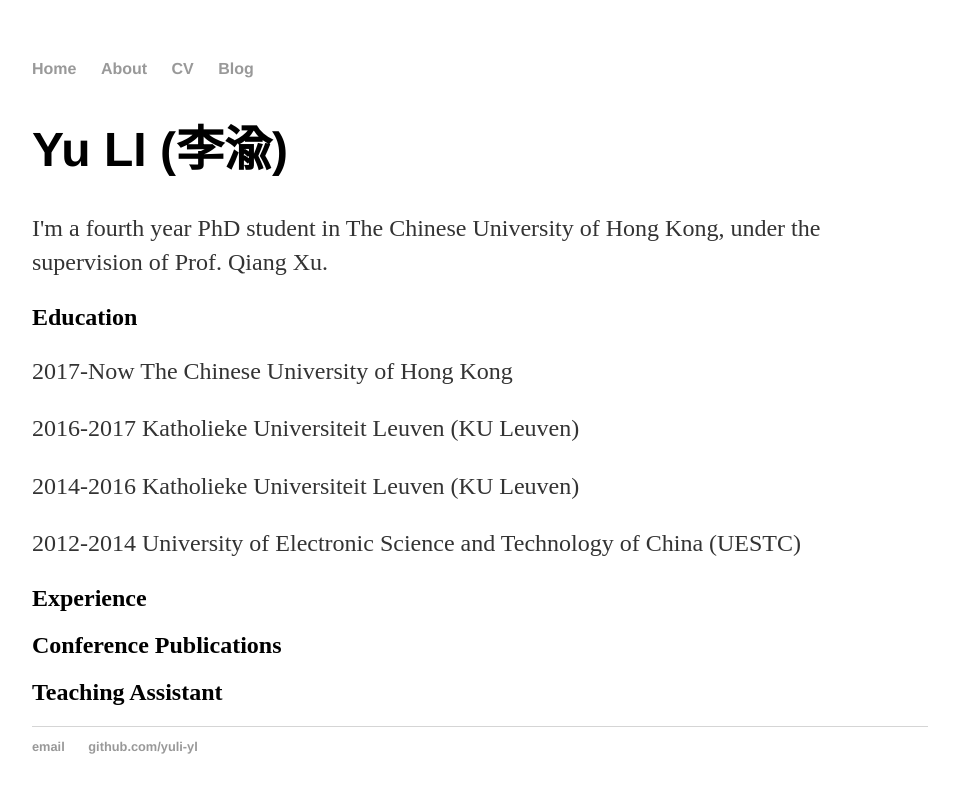
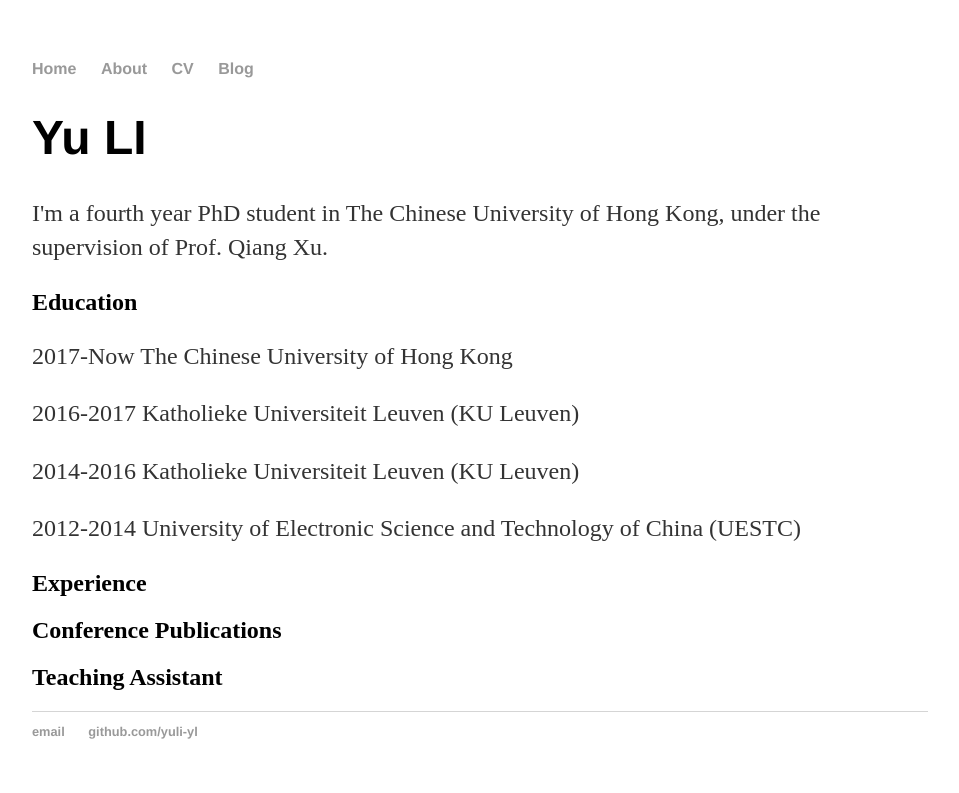
Before and after one commit to yuli-yl/yuli-ly.github.io, a Jekyll site: the page built from about/index.html, in a window 1280 px wide. Shown: the top 793 px of the page, without its empty margins (160-1119 px from the left). Built offline with Jekyll 4.4.1, drawn with Linux system fonts in a browser that asks for light colours.

Commit message:
Update index.html

```diff
--- a/about/index.html
+++ b/about/index.html
@@ -3,7 +3,7 @@
 title: Yu LI
 ---
 <div class="blurb">
-	<h1>Yu LI (李渝)</h1>
+	<h1>Yu LI</h1>
 <!-- 	<a href="/about">Read more about my life...</a> -->
 	<p>I'm a fourth year PhD student in The Chinese University of Hong Kong, under the supervision of Prof. Qiang Xu. </p>
 
```
